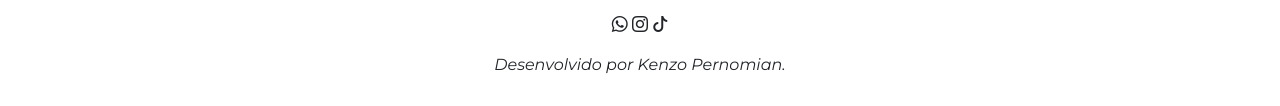
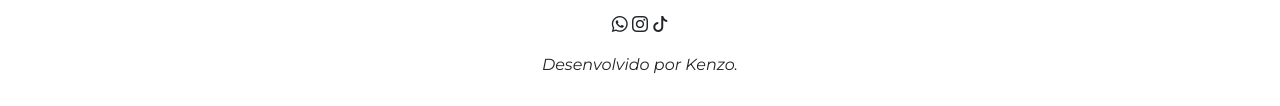
Before and after one commit to Ktp016/projecting1, a plain HTML site: page index.html in a window 1280 px wide. Shown: the part 3072-3178 px from the top of the page. Drawn offline with nearby package versions, Linux system fonts and the light colour scheme.

Commit message:
Update index.html

```diff
--- a/index.html
+++ b/index.html
@@ -132,7 +132,7 @@
         <i class="bi bi-whatsapp"></i>
         <i class="bi bi-instagram"></i>
         <i class="bi bi-tiktok"></i>
-        <p class="mt-3">Desenvolvido por Kenzo Pernomian.</p>
+        <p class="mt-3">Desenvolvido por Kenzo.</p>
     </footer>
 
     <script src="script.js"></script>
```
